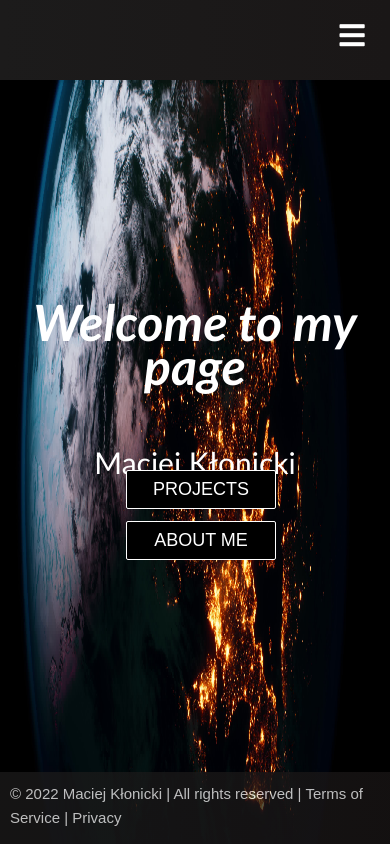
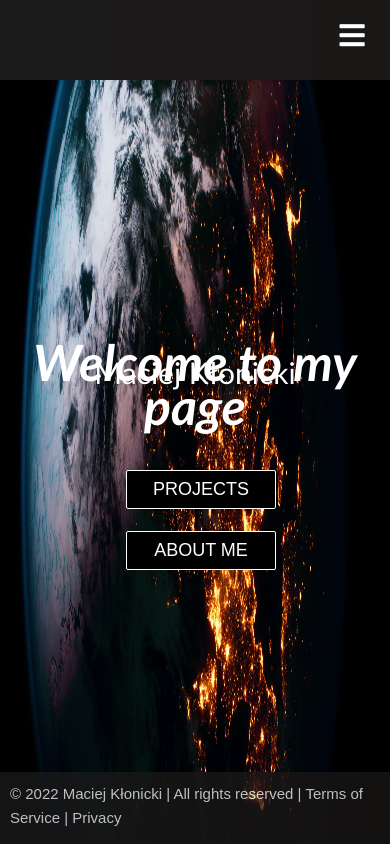
Before and after one commit to MaciejKlonicki/MyPortfolio, a React (Create React App) app: page / in a window 390 px wide. Built offline with nearby package versions, Linux system fonts and the light colour scheme; the HTML template or start-up script is replaced by a standard one.

Commit message:
mobile fix 1.03

```diff
--- a/src/components/Body.css
+++ b/src/components/Body.css
@@ -60,14 +60,16 @@
   @media screen and (max-width: 768px) {
     .body-container > h1 {
       font-size: 50px;
-      margin-top: -100px;
+      margin-top: -60px;
     }
     .body-container > p {
+      margin-top: -40px;
       font-size: 30px;
     }
     .btn-mobile {
       display: block;
       text-decoration: none;
+      margin-top: 10px;
     }
     .btn {
       width: 100%;
```
